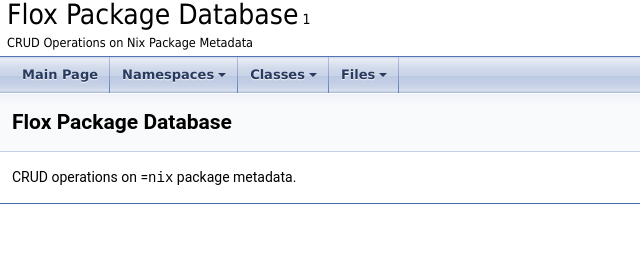
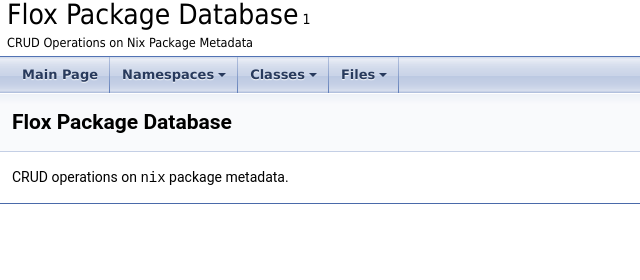
Before and after one commit to flox/pkgdb, a plain HTML site: page docs/index.html in a window 1280 px wide. Shown: the full height of the page, 0-640 px from the left. Drawn offline with Linux system fonts and the light colour scheme.

Commit message:
fix typo in README

```diff
--- a/docs/index.html
+++ b/docs/index.html
@@ -73,7 +73,7 @@ $(function() {
   <div class="headertitle"><div class="title">Flox Package Database </div></div>
 </div><!--header-->
 <div class="contents">
-<div class="textblock"><p><a class="anchor" id="md_README"></a> CRUD operations on =<code>nix</code> package metadata. </p>
+<div class="textblock"><p><a class="anchor" id="md_README"></a> CRUD operations on <code>nix</code> package metadata. </p>
 </div></div><!-- PageDoc -->
 </div><!-- contents -->
 <!-- start footer part -->
```
